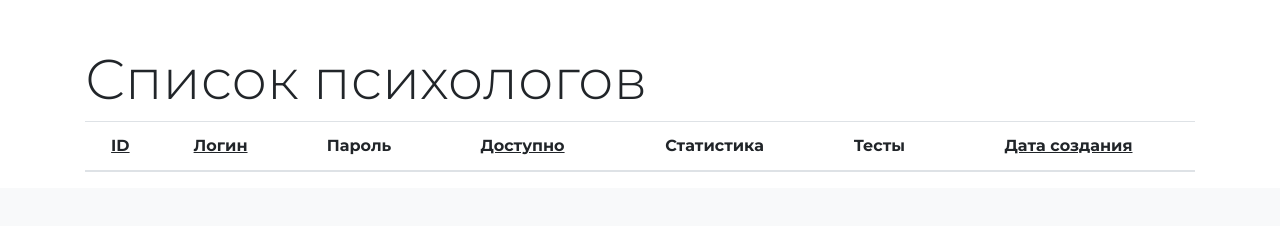
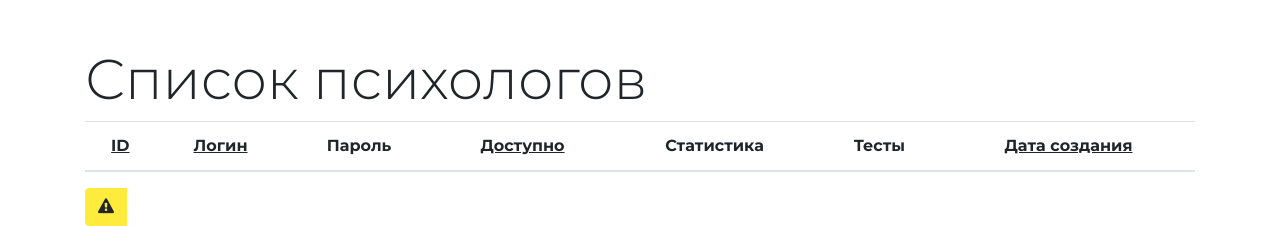
Before and after one commit to Faralaks/PsyTest, a Flask app: template application/templates/admin.html in a window 1280 px wide. Shown: the part 676-902 px from the top of the page. Before the commit the page ends 848 px from the top, so only its background shows below. Run offline with Flask 2, Linux system fonts and the light colour scheme; the template is opened without the code that fills it: most values are stand-ins (such as "Sample title", 1, 10 or a date in 2020); lists and menus that the app fills with data are empty; some libraries are stand-ins or nearby versions.

Commit message:
добавлено api для удаления результата, кроме того, теперь показывается причина удаления

```diff
--- a/application/__init__.py
+++ b/application/__init__.py
@@ -5,6 +5,7 @@ app = Flask(__name__)
 app.config.from_object('config')
 mongo_connect = PyMongo(app)
 
+import application.accept_del as accept_del
 import application.add_psy as add_psy
 import application.add_testee as add_testee
 import application.admin as admin
--- a/application/get_testee_list.py
+++ b/application/get_testee_list.py
@@ -19,4 +19,5 @@ def get_testee_list():
 
     if grade is None: return unk_err('Не было получено название класса')
     if login is None: return unk_err('Не был получен логин психолога')
+
     return fixed_jsonify(kind='Good', testeeList=list(get_testees_by_grade(login, grade)))
--- a/application/static/admin.js
+++ b/application/static/admin.js
@@ -181,6 +181,19 @@ function addNewPsy() {
 }
 
 
+
+function acceptDel(testeeLogin, btn) {
+    jq.ajaxSetup({timeout:3000});
+    jq.post("/api/accept_del", {testeeLogin: testeeLogin}).done(function (response) {
+        showMsg(response.msg, response.kind, function () {
+            jq(btn).hide()
+        });
+    }).fail(function () {
+        showMsg("Превышено время ожидания или произошла ошибка на стороне сервера! Операция не выполнена");
+    })
+}
+
+
 function editPsy() {
     let addPsyFormData = jq('#addPsyForm').serializeArray();
     addPsyFormData.push({name: 'curLogin', value: curPsy.login});
@@ -253,6 +266,8 @@ function getGradeList(reloadTable = false) {
 }
 
 
+
+
 function showTestees(key) {
     let testeeTable = jq("#testeeTable");
     jq('#testeeTable td').remove();
@@ -267,8 +282,22 @@ function showTestees(key) {
             .append(jq(`<td>${stamp2str(testee.create_date)}</td>`));
 
         if (testee.msg) {
-            trTestee.append(`<td><span class="btn btn-warning my-2 my-sm-0" title="Нажмите, для просмотра сообщения об удалении">
-                <i class="fa fa-exclamation-triangle" aria-hidden="true"></i></span></td>`);
+            trTestee.append(`<td>
+            <div class="btn-group" id="delBtn${i}">
+                    <span data-toggle="dropdown" aria-haspopup="true" aria-expanded="false" class="btn btn-warning my-2 my-sm-0" title="Нажмите, для просмотра сообщения об удалении">
+                            <i class="fa fa-exclamation-triangle" aria-hidden="true"></i>
+                    </span>
+                    <div class="dropdown-menu">
+                        <div class="card border-0 shadow" id="show_msg_card">
+                            <div class="card-body">
+                                <h5 class="card-title">Причина удаления</h5>
+                                <p class="d-flex">${b64dec(testee.msg)}</p>
+                                <input type="button" class="btn btn-primary mr-5 ml-5" value="Подтвердить удаление" onclick="acceptDel('${testee.login}', delBtn${i})">
+                        </div>
+                    </div>
+                </div>
+            </div>
+        </td>`);
         }
         testeeTable.append(trTestee);
     }
--- a/application/static/universal.js
+++ b/application/static/universal.js
@@ -68,3 +68,11 @@ function stamp2str(timestamp){
   return date.toLocaleString().replace(", ", "<br>");
   l
 }
+
+function b64enc(text) {
+	return window.btoa(unescape(encodeURIComponent(text)));
+}
+
+function b64dec(text) {
+	return decodeURIComponent(escape(window.atob(text)));
+}
--- a/application/templates/admin.html
+++ b/application/templates/admin.html
@@ -165,5 +165,20 @@
         </div>
     </div>
 
+    <div class="btn-group">
+        <span data-toggle="dropdown" aria-haspopup="true" aria-expanded="false" class="btn btn-warning my-2 my-sm-0" title="Нажмите, для просмотра сообщения об удалении">
+                <i class="fa fa-exclamation-triangle" aria-hidden="true"></i>
+        </span>
+        <div class="dropdown-menu">
+            <div class="card border-0 shadow" id="show_msg_card">
+                <div class="card-body">
+                    <h5 class="card-title">Психолог</h5>
+                    <p class="table-responsive">123456789 123456789 123456789 123456789 123456789 123456789 123456789 123456789 123456789123456789 123456789 123456789 123456789 123456789 123456789 123456789 123456789 123456789 123456789 123456789 123456789 123456789 123456789 123456789 123456789 123456789 123456789 123456789 123456789 123456789 123456789 123456789 123456789 123456789123456789 123456789 123456789 123456789 123456789 123456789 123456789 123456789 123456789123456789 123456789 </p>
+                    <input type="button" class="btn btn-primary mr-lg-5 ml-lg-auto" value="Подтвердить удаление">
+            </div>
+        </div>
+    </div>
+</div>
+
 
 {% endblock %}
```
Also changed, not shown: application/accept_del.py (added, +21 -0 lines).
